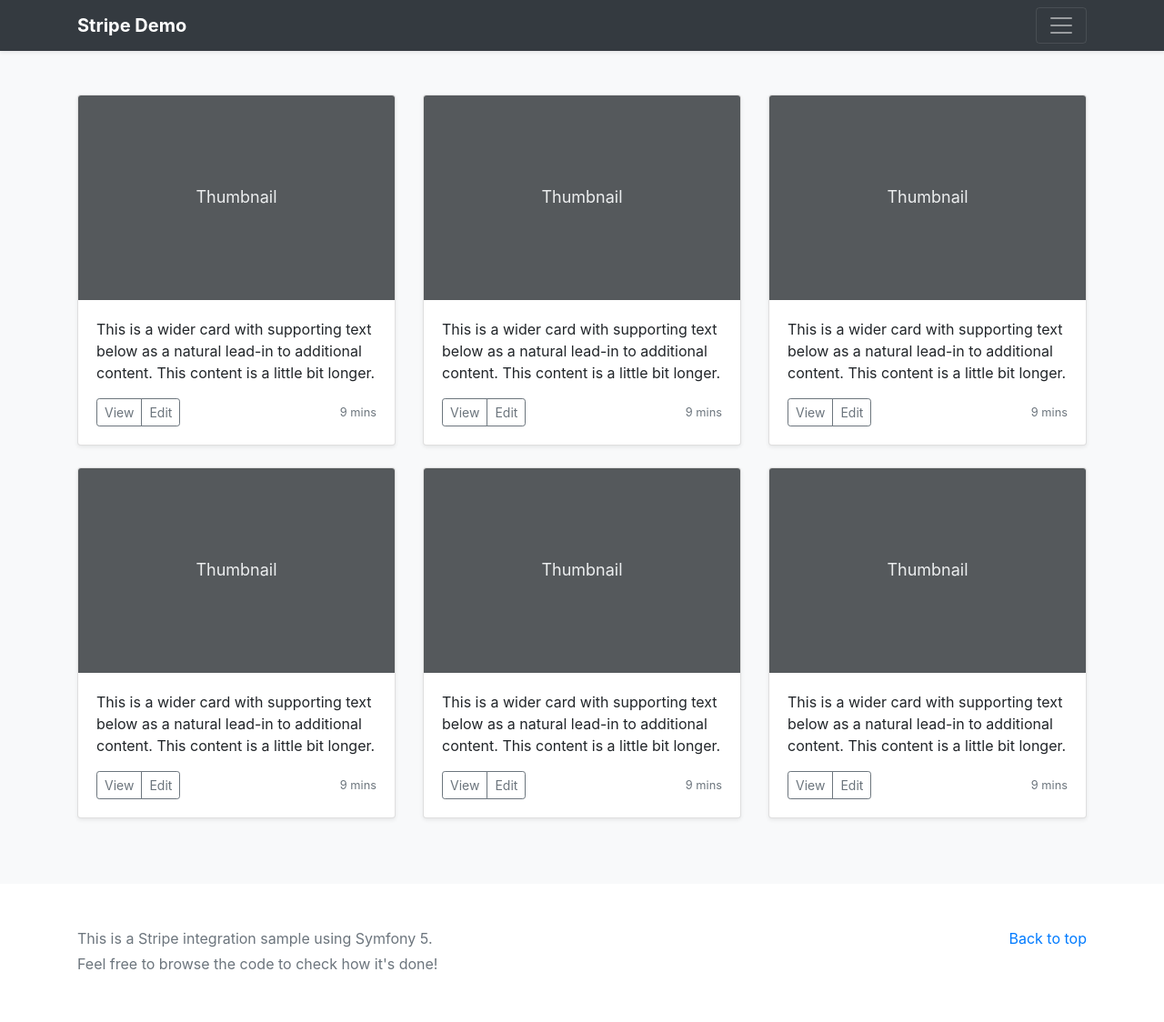
After one commit to spasquier/symfony-stripe-demo, a Symfony app: template stripe_demo/templates/index.html.twig in a window 1280 px wide. The commit adds this page. Shown: the whole page at 91% size. Run offline with Twig, Linux system fonts and the light colour scheme; the template is opened without the code that fills it, so the values that code supplies are empty; some libraries are stand-ins or nearby versions.

Commit message:
Add demo index page

```diff
--- a/stripe_demo/templates/base.html.twig
+++ b/stripe_demo/templates/base.html.twig
@@ -2,11 +2,107 @@
 <html>
 <head>
     <meta charset="UTF-8">
-        <title>{% block title %}Welcome!{% endblock %}</title>
+    <title>{% block title %}Symfony 5 + Stripe Demo{% endblock %}</title>
+    <link rel="stylesheet" href="https://stackpath.bootstrapcdn.com/bootstrap/4.4.1/css/bootstrap.min.css" integrity="sha384-Vkoo8x4CGsO3+Hhxv8T/Q5PaXtkKtu6ug5TOeNV6gBiFeWPGFN9MuhOf23Q9Ifjh" crossorigin="anonymous">
+    <style>
+        .bd-placeholder-img {
+            font-size: 1.125rem;
+            text-anchor: middle;
+            -webkit-user-select: none;
+            -moz-user-select: none;
+            -ms-user-select: none;
+            user-select: none;
+        }
+        @media (min-width: 768px) {
+            .bd-placeholder-img-lg {
+                font-size: 3.5rem;
+            }
+        }
+        .jumbotron {
+            padding-top: 3rem;
+            padding-bottom: 3rem;
+            margin-bottom: 0;
+            background-color: #fff;
+        }
+        @media (min-width: 768px) {
+            .jumbotron {
+                padding-top: 6rem;
+                padding-bottom: 6rem;
+            }
+        }
+        .jumbotron p:last-child {
+            margin-bottom: 0;
+        }
+
+        .jumbotron h1 {
+            font-weight: 300;
+        }
+        .jumbotron .container {
+            max-width: 40rem;
+        }
+        footer {
+            padding-top: 3rem;
+            padding-bottom: 3rem;
+        }
+        footer p {
+            margin-bottom: .25rem;
+        }
+    </style>
     {% block stylesheets %}{% endblock %}
 </head>
 <body>
-        {% block body %}{% endblock %}
+    <header>
+    <div class="bg-dark collapse" id="navbarHeader" style="">
+        <div class="container">
+            <div class="row">
+                <div class="col-sm-8 col-md-7 py-4">
+                    <h4 class="text-white">Symfony 5 + Stripe Demo</h4>
+                    <p class="text-muted">
+                        This website shows some products and allows to add them to a shopping cart.
+                        The users can checkout to buy the products in their carts.
+                        The checkout uses Stripe API to fullfill the payment (using a Sandbox environment).
+                    </p>
+                </div>
+                <div class="col-sm-4 offset-md-1 py-4">
+                    <h4 class="text-white">Test Credit Card</h4>
+                    <div class="text-muted">
+                        <div>Credit Card: 4242 4242 4242 4242</div>
+                        <div>CVC: Any 3 numbers</div>
+                        <div>Expiration Date: Any future date</div>
+                    </div>
+                </div>
+            </div>
+        </div>
+    </div>
+    <div class="navbar navbar-dark bg-dark shadow-sm">
+        <div class="container d-flex justify-content-between">
+        <a href="#" class="navbar-brand d-flex align-items-center">
+            <strong>Stripe Demo</strong>
+        </a>
+        <button class="navbar-toggler collapsed" type="button" data-toggle="collapse" data-target="#navbarHeader" aria-controls="navbarHeader" aria-expanded="false" aria-label="Toggle navigation">
+            <span class="navbar-toggler-icon"></span>
+        </button>
+        </div>
+    </div>
+    </header>
+
+    <main role="main">
+    {% block content %}{% endblock %}
+    </main>
+
+    <footer class="text-muted">
+    <div class="container">
+        <p class="float-right">
+        <a href="#">Back to top</a>
+        </p>
+        <p>This is a Stripe integration sample using Symfony 5.</p>
+        <p>Feel free to browse the code to check how it's done!</p>
+    </div>
+    </footer>
+
+    <script src="https://code.jquery.com/jquery-3.4.1.slim.min.js" integrity="sha384-J6qa4849blE2+poT4WnyKhv5vZF5SrPo0iEjwBvKU7imGFAV0wwj1yYfoRSJoZ+n" crossorigin="anonymous"></script>
+    <script src="https://cdn.jsdelivr.net/npm/popper.js@1.16.0/dist/umd/popper.min.js" integrity="sha384-Q6E9RHvbIyZFJoft+2mJbHaEWldlvI9IOYy5n3zV9zzTtmI3UksdQRVvoxMfooAo" crossorigin="anonymous"></script>
+    <script src="https://stackpath.bootstrapcdn.com/bootstrap/4.4.1/js/bootstrap.min.js" integrity="sha384-wfSDF2E50Y2D1uUdj0O3uMBJnjuUD4Ih7YwaYd1iqfktj0Uod8GCExl3Og8ifwB6" crossorigin="anonymous"></script>
     {% block javascripts %}{% endblock %}
 </body>
 </html>
--- /dev/null
+++ b/stripe_demo/templates/index.html.twig
@@ -0,0 +1,100 @@
+{% extends 'base.html.twig' %}
+
+{% block content %}
+<div class="album py-5 bg-light">
+    <div class="container">
+    <div class="row">
+        <div class="col-md-4">
+        <div class="card mb-4 shadow-sm">
+            <svg class="bd-placeholder-img card-img-top" width="100%" height="225" xmlns="http://www.w3.org/2000/svg" preserveAspectRatio="xMidYMid slice" focusable="false" role="img" aria-label="Placeholder: Thumbnail"><title>Placeholder</title><rect width="100%" height="100%" fill="#55595c"></rect><text x="50%" y="50%" fill="#eceeef" dy=".3em">Thumbnail</text></svg>
+            <div class="card-body">
+            <p class="card-text">This is a wider card with supporting text below as a natural lead-in to additional content. This content is a little bit longer.</p>
+            <div class="d-flex justify-content-between align-items-center">
+                <div class="btn-group">
+                <button type="button" class="btn btn-sm btn-outline-secondary">View</button>
+                <button type="button" class="btn btn-sm btn-outline-secondary">Edit</button>
+                </div>
+                <small class="text-muted">9 mins</small>
+            </div>
+            </div>
+        </div>
+        </div>
+        <div class="col-md-4">
+        <div class="card mb-4 shadow-sm">
+            <svg class="bd-placeholder-img card-img-top" width="100%" height="225" xmlns="http://www.w3.org/2000/svg" preserveAspectRatio="xMidYMid slice" focusable="false" role="img" aria-label="Placeholder: Thumbnail"><title>Placeholder</title><rect width="100%" height="100%" fill="#55595c"></rect><text x="50%" y="50%" fill="#eceeef" dy=".3em">Thumbnail</text></svg>
+            <div class="card-body">
+            <p class="card-text">This is a wider card with supporting text below as a natural lead-in to additional content. This content is a little bit longer.</p>
+            <div class="d-flex justify-content-between align-items-center">
+                <div class="btn-group">
+                <button type="button" class="btn btn-sm btn-outline-secondary">View</button>
+                <button type="button" class="btn btn-sm btn-outline-secondary">Edit</button>
+                </div>
+                <small class="text-muted">9 mins</small>
+            </div>
+            </div>
+        </div>
+        </div>
+        <div class="col-md-4">
+        <div class="card mb-4 shadow-sm">
+            <svg class="bd-placeholder-img card-img-top" width="100%" height="225" xmlns="http://www.w3.org/2000/svg" preserveAspectRatio="xMidYMid slice" focusable="false" role="img" aria-label="Placeholder: Thumbnail"><title>Placeholder</title><rect width="100%" height="100%" fill="#55595c"></rect><text x="50%" y="50%" fill="#eceeef" dy=".3em">Thumbnail</text></svg>
+            <div class="card-body">
+            <p class="card-text">This is a wider card with supporting text below as a natural lead-in to additional content. This content is a little bit longer.</p>
+            <div class="d-flex justify-content-between align-items-center">
+                <div class="btn-group">
+                <button type="button" class="btn btn-sm btn-outline-secondary">View</button>
+                <button type="button" class="btn btn-sm btn-outline-secondary">Edit</button>
+                </div>
+                <small class="text-muted">9 mins</small>
+            </div>
+            </div>
+        </div>
+        </div>
+        <div class="col-md-4">
+        <div class="card mb-4 shadow-sm">
+            <svg class="bd-placeholder-img card-img-top" width="100%" height="225" xmlns="http://www.w3.org/2000/svg" preserveAspectRatio="xMidYMid slice" focusable="false" role="img" aria-label="Placeholder: Thumbnail"><title>Placeholder</title><rect width="100%" height="100%" fill="#55595c"></rect><text x="50%" y="50%" fill="#eceeef" dy=".3em">Thumbnail</text></svg>
+            <div class="card-body">
+            <p class="card-text">This is a wider card with supporting text below as a natural lead-in to additional content. This content is a little bit longer.</p>
+            <div class="d-flex justify-content-between align-items-center">
+                <div class="btn-group">
+                <button type="button" class="btn btn-sm btn-outline-secondary">View</button>
+                <button type="button" class="btn btn-sm btn-outline-secondary">Edit</button>
+                </div>
+                <small class="text-muted">9 mins</small>
+            </div>
+            </div>
+        </div>
+        </div>
+        <div class="col-md-4">
+        <div class="card mb-4 shadow-sm">
+            <svg class="bd-placeholder-img card-img-top" width="100%" height="225" xmlns="http://www.w3.org/2000/svg" preserveAspectRatio="xMidYMid slice" focusable="false" role="img" aria-label="Placeholder: Thumbnail"><title>Placeholder</title><rect width="100%" height="100%" fill="#55595c"></rect><text x="50%" y="50%" fill="#eceeef" dy=".3em">Thumbnail</text></svg>
+            <div class="card-body">
+            <p class="card-text">This is a wider card with supporting text below as a natural lead-in to additional content. This content is a little bit longer.</p>
+            <div class="d-flex justify-content-between align-items-center">
+                <div class="btn-group">
+                <button type="button" class="btn btn-sm btn-outline-secondary">View</button>
+                <button type="button" class="btn btn-sm btn-outline-secondary">Edit</button>
+                </div>
+                <small class="text-muted">9 mins</small>
+            </div>
+            </div>
+        </div>
+        </div>
+        <div class="col-md-4">
+        <div class="card mb-4 shadow-sm">
+            <svg class="bd-placeholder-img card-img-top" width="100%" height="225" xmlns="http://www.w3.org/2000/svg" preserveAspectRatio="xMidYMid slice" focusable="false" role="img" aria-label="Placeholder: Thumbnail"><title>Placeholder</title><rect width="100%" height="100%" fill="#55595c"></rect><text x="50%" y="50%" fill="#eceeef" dy=".3em">Thumbnail</text></svg>
+            <div class="card-body">
+            <p class="card-text">This is a wider card with supporting text below as a natural lead-in to additional content. This content is a little bit longer.</p>
+            <div class="d-flex justify-content-between align-items-center">
+                <div class="btn-group">
+                <button type="button" class="btn btn-sm btn-outline-secondary">View</button>
+                <button type="button" class="btn btn-sm btn-outline-secondary">Edit</button>
+                </div>
+                <small class="text-muted">9 mins</small>
+            </div>
+            </div>
+        </div>
+        </div>
+    </div>
+    </div>
+</div>
+{% endblock %}
```
Also changed, not shown: stripe_demo/src/Controller/DefaultController.php (added, +17 -0 lines). Lines whose indentation alone changed are shown as unchanged.
